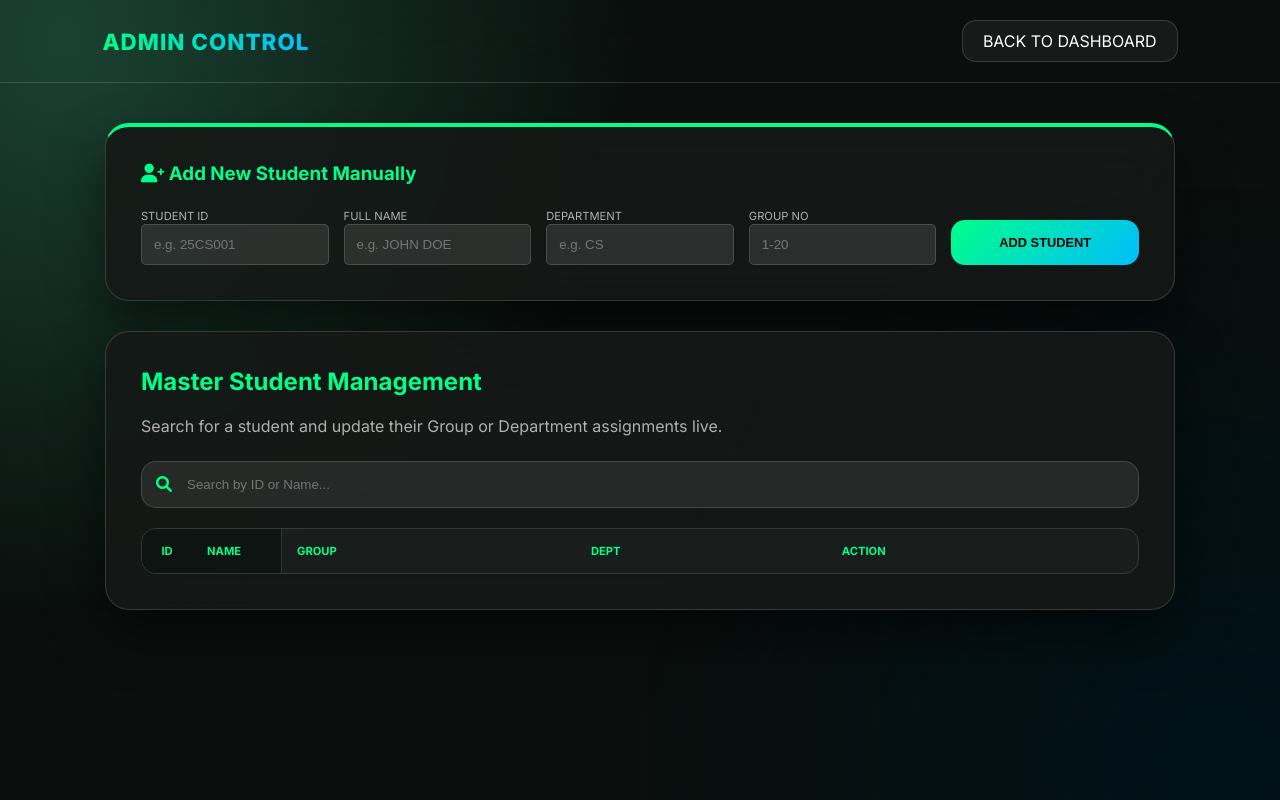
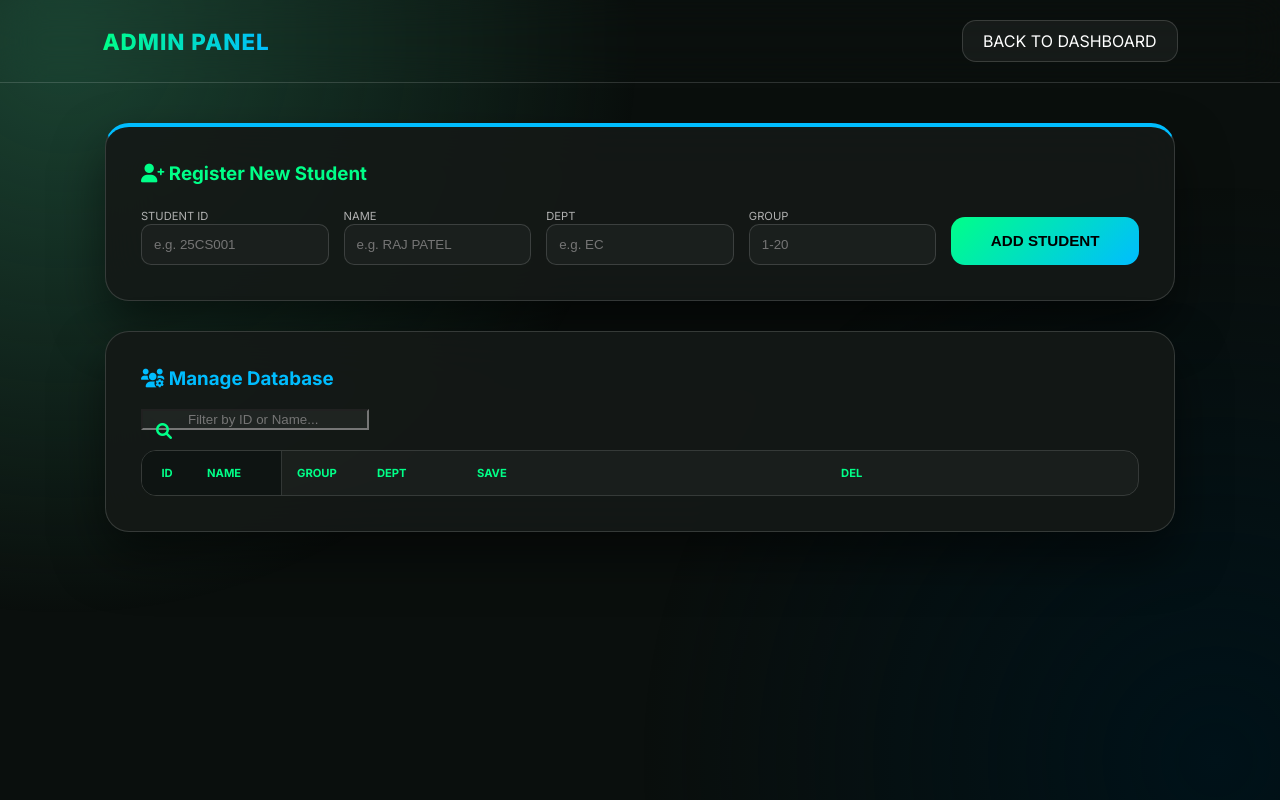
Before and after one commit to chaitany851P/cesd-attendance-system, a Flask app: page /admin in a window 1280 px wide. Run offline with Flask 3, Linux system fonts and the light colour scheme; the visitor is signed in with stand-in values (Sample User, id 1); data that the repository does not hold is empty.

Commit message:
Refactor admin.html for improved layout and functionality
Updated the admin panel layout and improved the student registration form. Enhanced search functionality and adjusted styles for better usability.

```diff
--- a/templates/admin.html
+++ b/templates/admin.html
@@ -1,101 +1,73 @@
 <!DOCTYPE html>
 <html lang="en">
 <head>
+    <meta charset="UTF-8">
     <meta name="viewport" content="width=device-width, initial-scale=1.0">
+    <title>Admin Control | CESD Core</title>
     <link rel="stylesheet" href="{{ url_for('static', filename='style.css') }}">
     <link rel="stylesheet" href="https://cdnjs.cloudflare.com/ajax/libs/font-awesome/6.0.0/css/all.min.css">
-    <title>Admin Panel | CESD</title>
     <style>
-        .search-container { margin-bottom: 20px; position: relative; }
-        .search-input {
-            width: 100%; padding: 15px 45px; border-radius: 15px;
-            background: var(--glass); border: 1px solid var(--glass-border); color: white;
-        }
-        .search-icon { position: absolute; left: 15px; top: 15px; color: var(--primary); }
-        .admin-table td { font-size: 0.85rem; }
-        .edit-input {
-            background: rgba(255,255,255,0.1); border: 1px solid var(--glass-border);
-            color: white; padding: 5px; border-radius: 5px; width: 60px;
-        }
-        .dept-input { width: 80px; }
+        .admin-card { border-top: 4px solid var(--secondary); margin-bottom: 30px; }
+        .search-box { position: relative; margin-bottom: 20px; }
+        .search-box input { padding-left: 45px; background: rgba(255,255,255,0.05); }
+        .search-box i { position: absolute; left: 15px; top: 15px; color: var(--primary); }
+        .edit-row input { background: #1a1f1d; border: 1px solid var(--glass-border); color: white; padding: 8px; border-radius: 8px; width: 100%; }
+        .btn-del { color: var(--error); cursor: pointer; font-size: 1.2rem; }
+        .btn-del:hover { opacity: 0.7; }
     </style>
 </head>
 <body>
     <div class="mesh-bg"></div>
     <nav class="navbar">
-        <h1>ADMIN CONTROL</h1>
+        <h1>ADMIN PANEL</h1>
         <a href="/dashboard" class="btn-secondary" style="padding: 10px 20px;">BACK TO DASHBOARD</a>
     </nav>
 
     <div class="container">
-        <!-- Put this inside the <div class="container"> above the Search Bar -->
+        <!-- ADD STUDENT FORM -->
+        <div class="card admin-card">
+            <h3 style="margin-top: 0; color: var(--primary);"><i class="fa-solid fa-user-plus"></i> Register New Student</h3>
+            <form action="/add_student" method="POST" style="display: grid; grid-template-columns: repeat(auto-fit, minmax(180px, 1fr)); gap: 15px; align-items: flex-end;">
+                <div><label style="font-size: 0.7rem; color: var(--text-dim);">STUDENT ID</label><input type="text" name="student_id" placeholder="e.g. 25CS001" required style="background: #1a1f1d; color: white; border: 1px solid var(--glass-border); padding: 12px; border-radius: 10px; width:100%;"></div>
+                <div><label style="font-size: 0.7rem; color: var(--text-dim);">NAME</label><input type="text" name="name" placeholder="e.g. RAJ PATEL" required style="background: #1a1f1d; color: white; border: 1px solid var(--glass-border); padding: 12px; border-radius: 10px; width:100%;"></div>
+                <div><label style="font-size: 0.7rem; color: var(--text-dim);">DEPT</label><input type="text" name="department" placeholder="e.g. EC" required style="background: #1a1f1d; color: white; border: 1px solid var(--glass-border); padding: 12px; border-radius: 10px; width:100%;"></div>
+                <div><label style="font-size: 0.7rem; color: var(--text-dim);">GROUP</label><input type="number" name="assigned_group" placeholder="1-20" required style="background: #1a1f1d; color: white; border: 1px solid var(--glass-border); padding: 12px; border-radius: 10px; width:100%;"></div>
+                <button type="submit" class="btn-primary" style="height: 48px;">ADD STUDENT</button>
+            </form>
+        </div>
 
-<div class="card" style="margin-bottom: 30px; border-top: 4px solid var(--primary);">
-    <h3 style="margin-top: 0; color: var(--primary);"><i class="fa-solid fa-user-plus"></i> Add New Student Manually</h3>
-
-    <form action="/add_student" method="POST" style="display: grid; grid-template-columns: repeat(auto-fit, minmax(150px, 1fr)); gap: 15px; align-items: flex-end;">
-        <div>
-            <label style="font-size: 0.7rem; color: var(--text-dim);">STUDENT ID</label>
-            <input type="text" name="student_id" class="edit-input" style="width: 100%; padding: 12px;" placeholder="e.g. 25CS001" required>
-        </div>
-        <div>
-            <label style="font-size: 0.7rem; color: var(--text-dim);">FULL NAME</label>
-            <input type="text" name="name" class="edit-input" style="width: 100%; padding: 12px;" placeholder="e.g. JOHN DOE" required>
-        </div>
-        <div>
-            <label style="font-size: 0.7rem; color: var(--text-dim);">DEPARTMENT</label>
-            <input type="text" name="department" class="edit-input" style="width: 100%; padding: 12px;" placeholder="e.g. CS" required>
-        </div>
-        <div>
-            <label style="font-size: 0.7rem; color: var(--text-dim);">GROUP NO</label>
-            <input type="number" name="assigned_group" class="edit-input" style="width: 100%; padding: 12px;" placeholder="1-20" required>
-        </div>
-        <div>
-            <button type="submit" class="btn-primary" style="width: 100%; height: 45px; font-size: 0.8rem;">
-                ADD STUDENT
-            </button>
-        </div>
-    </form>
-</div>
-
-<!-- Then the Search bar and Student Table follow below... -->
+        <!-- MANAGE STUDENTS TABLE -->
         <div class="card">
-            <h2 style="margin-top: 0; color: var(--primary);">Master Student Management</h2>
-            <p style="color: var(--text-dim); margin-bottom: 25px;">Search for a student and update their Group or Department assignments live.</p>
-
-            <div class="search-container">
-                <i class="fa-solid fa-magnifying-glass search-icon"></i>
-                <input type="text" id="studentSearch" class="search-input" placeholder="Search by ID or Name...">
+            <h3 style="margin-top: 0; color: var(--secondary);"><i class="fa-solid fa-users-gear"></i> Manage Database</h3>
+            <div class="search-box">
+                <i class="fa-solid fa-magnifying-glass"></i>
+                <input type="text" id="adminSearch" placeholder="Filter by ID or Name...">
             </div>
 
-            <div class="table-wrapper" style="max-height: 600px;">
-                <table class="admin-table">
+            <div class="table-wrapper" style="max-height: 500px;">
+                <table>
                     <thead>
                         <tr>
                             <th>ID</th>
                             <th>NAME</th>
-                            <th>GROUP</th>
-                            <th>DEPT</th>
-                            <th>ACTION</th>
+                            <th style="width: 80px;">GROUP</th>
+                            <th style="width: 100px;">DEPT</th>
+                            <th>SAVE</th>
+                            <th>DEL</th>
                         </tr>
                     </thead>
-                    <tbody id="studentTable">
+                    <tbody id="adminTableBody">
                         {% for s in students %}
-                        <tr>
+                        <tr class="edit-row">
                             <form action="/update_student" method="POST">
                                 <input type="hidden" name="student_id" value="{{ s.ID }}">
-                                <td style="font-weight: 700; color: var(--secondary);">{{ s.ID }}</td>
-                                <td>{{ s.Name }}</td>
-                                <td>
-                                    <input type="number" name="new_group" class="edit-input" value="{{ s.Assigned_Group }}" required>
-                                </td>
-                                <td>
-                                    <input type="text" name="new_dept" class="edit-input dept-input" value="{{ s.Department }}" required>
-                                </td>
-                                <td>
-                                    <button type="submit" class="btn-primary" style="padding: 8px 12px; font-size: 0.7rem;">
-                                        SAVE
-                                    </button>
+                                <td style="font-weight: bold; color: var(--primary);">{{ s.ID }}</td>
+                                <td style="font-size: 0.8rem;">{{ s.Name }}</td>
+                                <td><input type="number" name="new_group" value="{{ s.Assigned_Group }}"></td>
+                                <td><input type="text" name="new_dept" value="{{ s.Department }}"></td>
+                                <td><button type="submit" style="background: none; border: none; color: var(--primary); cursor: pointer;"><i class="fa-solid fa-floppy-disk"></i></button></td>
+                                <td style="text-align: center;">
+                                    <a href="/delete_student/{{ s.ID }}" class="btn-del" onclick="return confirm('Delete {{ s.Name }}?')"><i class="fa-solid fa-trash-can"></i></a>
                                 </td>
                             </form>
                         </tr>
@@ -107,18 +79,13 @@
     </div>
 
     <script>
-        // Real-time Search Filter
-        document.getElementById('studentSearch').addEventListener('keyup', function() {
+        document.getElementById('adminSearch').addEventListener('keyup', function() {
             let filter = this.value.toUpperCase();
-            let rows = document.getElementById('studentTable').getElementsByTagName('tr');
-
+            let rows = document.getElementById('adminTableBody').getElementsByTagName('tr');
             for (let i = 0; i < rows.length; i++) {
-                let idCol = rows[i].getElementsByTagName('td')[0];
-                let nameCol = rows[i].getElementsByTagName('td')[1];
-                if (idCol || nameCol) {
-                    let textValue = (idCol.textContent || idCol.innerText) + " " + (nameCol.textContent || nameCol.innerText);
-                    rows[i].style.display = textValue.toUpperCase().indexOf(filter) > -1 ? "" : "none";
-                }
+                let id = rows[i].getElementsByTagName('td')[0].innerText;
+                let name = rows[i].getElementsByTagName('td')[1].innerText;
+                rows[i].style.display = (id.toUpperCase().includes(filter) || name.toUpperCase().includes(filter)) ? "" : "none";
             }
         });
     </script>
```
